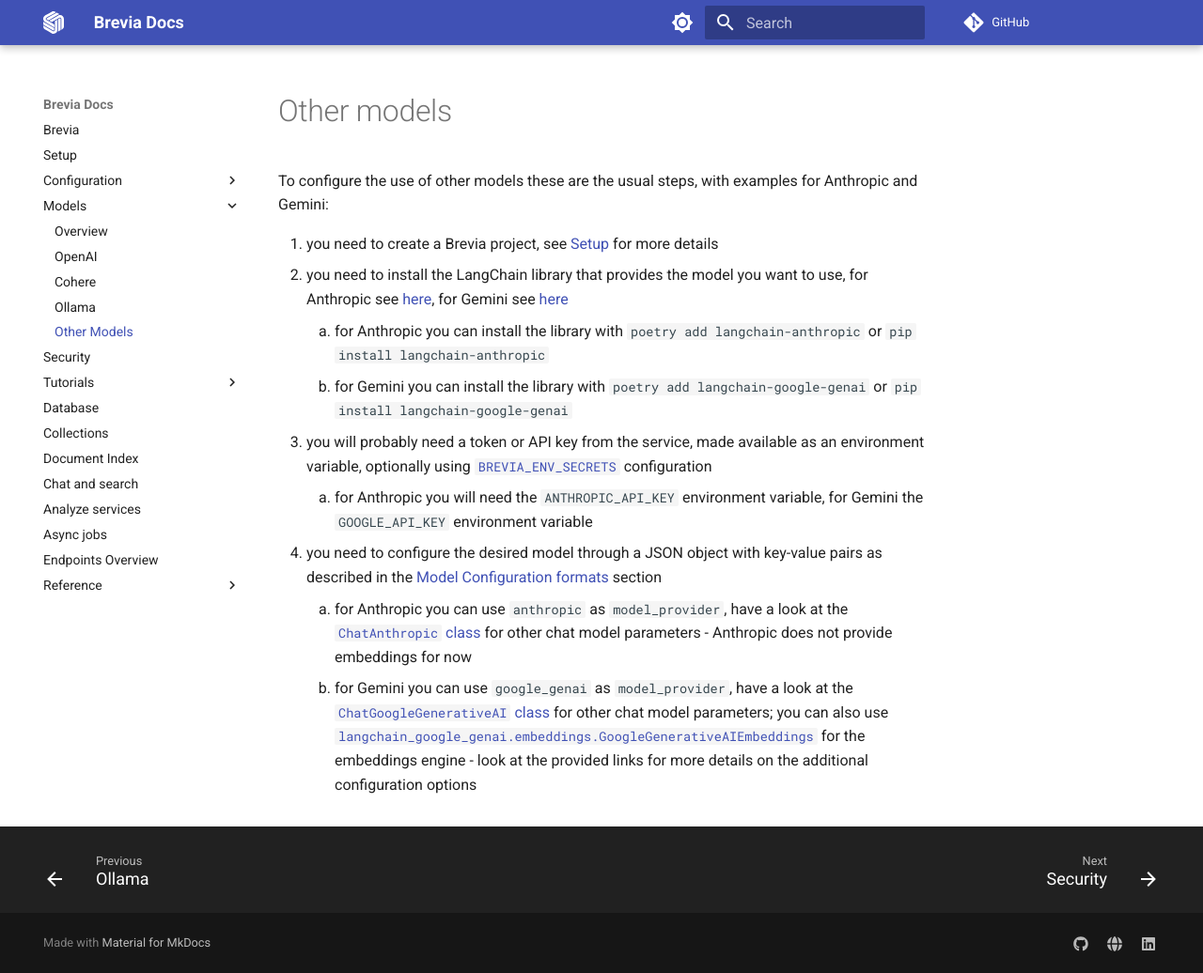
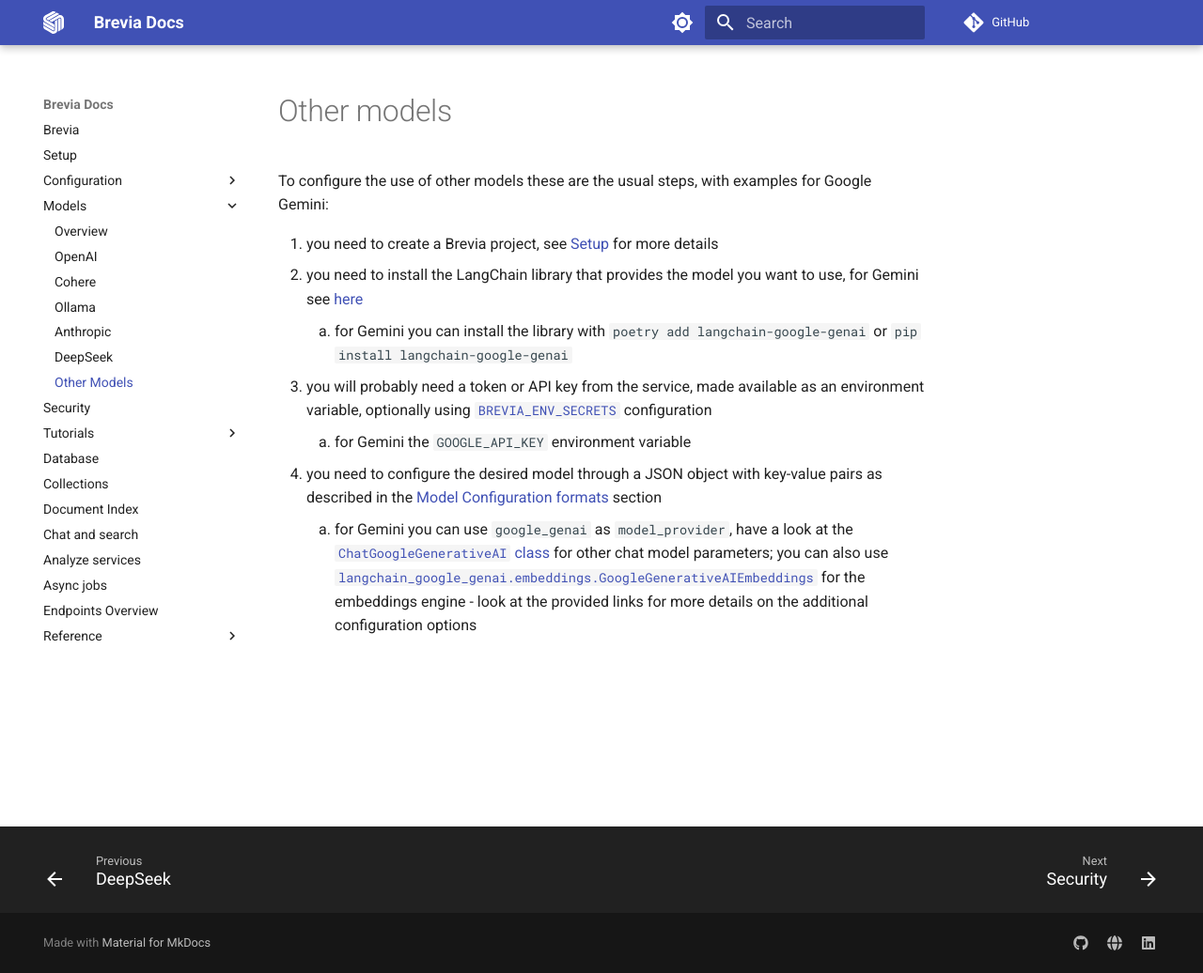
Before and after one commit to brevia-ai/brevia, an MkDocs documentation site: the page built from docs/models/other_models.md, in a window 1280 px wide and 1036 px high. Shown: the whole window at 94% size. Built offline with MkDocs 1.6.1 and Material for MkDocs 9.7.7, drawn with Linux system fonts in a browser that asks for light colours; comment, search, counter and statistics services are not loaded.

Commit message:
docs: add Anthropic and DeepSeek integrations

```diff
--- a/docs/models/other_models.md
+++ b/docs/models/other_models.md
@@ -1,13 +1,11 @@
 # Other models
 
-To configure the use of other models these are the usual steps, with examples for Anthropic and Gemini:
+To configure the use of other models these are the usual steps, with examples for Google Gemini:
 
 1. you need to create a Brevia project, see [Setup](../setup.md#create-a-brevia-project) for more details
-1. you need to install the LangChain library that provides the model you want to use, for Anthropic see [here](https://python.langchain.com/docs/integrations/chat/anthropic/), for Gemini see [here](https://python.langchain.com/docs/integrations/chat/google_generative_ai/)
-    1. for Anthropic you can install the library with `poetry add langchain-anthropic` or `pip install langchain-anthropic`
+1. you need to install the LangChain library that provides the model you want to use, for Gemini see [here](https://python.langchain.com/docs/integrations/chat/google_generative_ai/)
     1. for Gemini you can install the library with `poetry add langchain-google-genai` or `pip install langchain-google-genai`
 1. you will probably need a token or API key from the service, made available as an environment variable, optionally using [`BREVIA_ENV_SECRETS`](../config.md#brevia-env-secrets) configuration
-    1. for Anthropic you will need the `ANTHROPIC_API_KEY` environment variable, for Gemini the `GOOGLE_API_KEY` environment variable
-1. you need to configure the desired model through a JSON object with key-value pairs as described in the [Model Configuration formats](../config.md#model-configuration-formats) section
-    1. for Anthropic you can use `anthropic` as `model_provider`, have a look at the [`ChatAnthropic` class](https://python.langchain.com/api_reference/anthropic/chat_models/langchain_anthropic.chat_models.ChatAnthropic.html#langchain_anthropic.chat_models.ChatAnthropic) for other chat model parameters - Anthropic does not provide embeddings for now
+    1. for Gemini the `GOOGLE_API_KEY` environment variable
+1. you need to configure the desired model through a JSON object with key-value pairs as described in the [Model Configuration formats](overview.md#model-configuration-formats) section
     1. for Gemini you can use `google_genai` as `model_provider`, have a look at the [`ChatGoogleGenerativeAI` class](https://python.langchain.com/api_reference/google_genai/chat_models/langchain_google_genai.chat_models.ChatGoogleGenerativeAI.html) for other chat model parameters; you can also use [`langchain_google_genai.embeddings.GoogleGenerativeAIEmbeddings`](https://python.langchain.com/api_reference/google_genai/embeddings/langchain_google_genai.embeddings.GoogleGenerativeAIEmbeddings.html#langchain_google_genai.embeddings.GoogleGenerativeAIEmbeddings) for the embeddings engine - look at the provided links for more details on the additional configuration options
--- a/mkdocs.yml
+++ b/mkdocs.yml
@@ -46,6 +46,8 @@
     - OpenAI: models/openai.md
     - Cohere: models/cohere.md
     - Ollama: models/ollama.md
+    - Anthropic: models/anthropic.md
+    - DeepSeek: models/deepseek.md
     - Other Models: models/other_models.md
   - Security: security.md
   - Tutorials:
```
Also changed, not shown: docs/models/anthropic.md (added, +26 -0 lines), docs/models/cohere.md (+1 -1 lines), docs/models/deepseek.md (added, +27 -0 lines), docs/models/ollama.md (+1 -1 lines), docs/models/openai.md (+1 -1 lines), docs/models/overview.md (+3 -3 lines).
